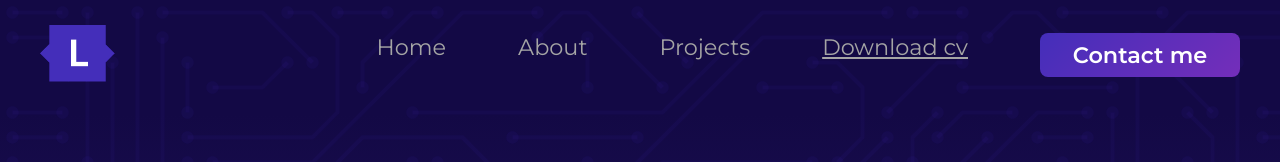
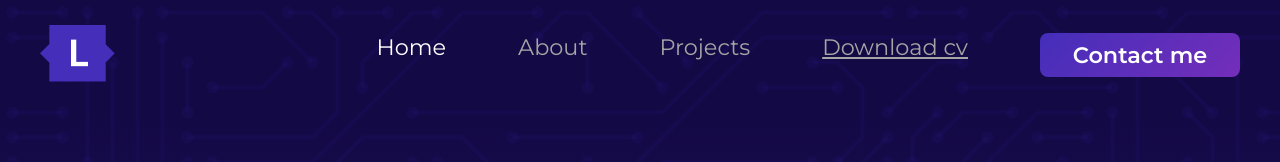
Before and after one commit to NinjaInShade/portfolio, a React (Create React App) app: page / in a window 1280 px wide. Shown: the top 162 px of the page. Built offline with nearby package versions, Linux system fonts and the light colour scheme; some icons are missing.

Commit message:
Navbar active nav link broken, fixed now

```diff
--- a/src/components/UI/Navbar/Navbar.css
+++ b/src/components/UI/Navbar/Navbar.css
@@ -24,7 +24,8 @@ nav {
   font-size: 1.4rem;
 }
 
-.nav-link:hover {
+.nav-link:hover,
+.nav-link-active {
   color: var(--neutral-100);
 }
 
```
